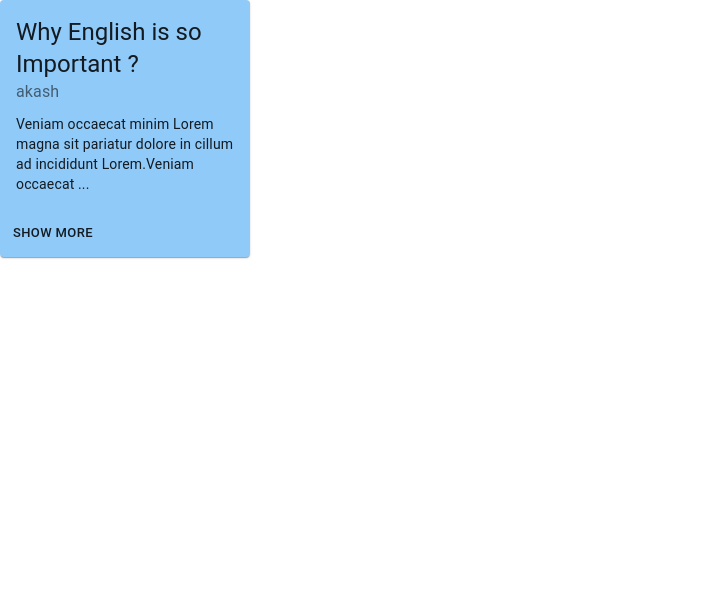
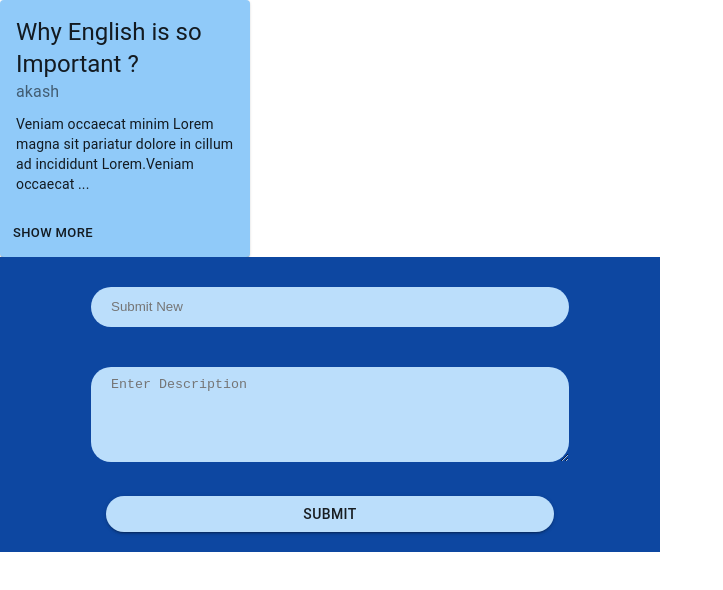
Before and after one commit to fcodelabs/training-web, a React (Create React App) app: page / in a window 1280 px wide. Shown: the top 590 px of the page, without its empty margins (0-723 px from the left). Built offline with nearby package versions, Linux system fonts and the light colour scheme.

Commit message:
Created adding form

```diff
--- a/src/App.js
+++ b/src/App.js
@@ -1,5 +1,6 @@
 import DiaryCard from "./Components/DiaryCard";
-
+import DiaryHome
+ from "./Components/DiaryHome";
 function App() {
   return (
     <div className="App">
@@ -10,6 +11,8 @@ function App() {
       Veniam occaecat minim Lorem magna sit pariatur dolore in cillum ad incididunt Lorem."
       />
 
+      <DiaryHome/>
+
     </div>
   );
 }
--- /dev/null
+++ b/src/Components/DiaryHome.js
@@ -0,0 +1,97 @@
+import React, { useState } from 'react';
+import { makeStyles } from '@material-ui/core/styles';
+import { Button } from '@material-ui/core';
+
+
+const useStyle = makeStyles((themes) => ({
+
+    root: {
+        width: "50%",
+        padding: "10px",
+        textAlign: "center",
+        backgroundColor: "#0d47a1",
+
+        [themes.breakpoints.down('xs')]: {
+            width: "100%"
+        }
+    },
+    title: {
+        backgroundColor: "#bbdefb",
+        borderRadius: "100px",
+        border: "none",
+        height: "20px",
+        width: "70%",
+        margin: "20px",
+        padding: "10px",
+        paddingLeft: "20px",
+    },
+
+    discription: {
+        backgroundColor: "#bbdefb",
+        borderRadius: "20px",
+        border: "none",
+        width: "70%",
+        margin: "20px",
+        padding: "10px",
+        paddingLeft: "20px",
+    },
+    submit: {
+        backgroundColor: "#bbdefb",
+        width: "70%",
+        borderRadius: "100px",
+        margin: "10px"
+    }
+}))
+
+function DiaryHome() {
+
+    const classes = useStyle();
+
+    const [title, setTitle] = useState("");
+    const [description, setDescription] = useState("");
+
+    //Read title input
+    function titleHandle(e) {
+        setTitle(e.target.value)
+    }
+    //Read description input
+    function descriptionHandle(e) {
+        setDescription(e.target.value);
+    }
+
+    //print data with button
+    function printData(e) {
+        console.log("Title : " + title + "Description : " + description);
+        e.preventDefault();
+        setTitle("");
+        setDescription("");
+    }
+
+    return (
+        <div className={classes.root}>
+            <form onSubmit={printData}>
+                <input
+                    type="text"
+                    className={classes.title}
+                    placeholder="Submit New"
+                    onChange={titleHandle}
+                    value={title}
+                    required />
+
+
+
+                <textarea
+                    rows="5"
+                    className={classes.discription}
+                    placeholder="Enter Description"
+                    onChange={descriptionHandle}
+                    value={description}
+                    required /><br></br>
+
+                <Button variant="contained" className={classes.submit} type="Submit" >SUBMIT</Button>
+            </form>
+        </div>
+    )
+}
+
+export default DiaryHome
```
